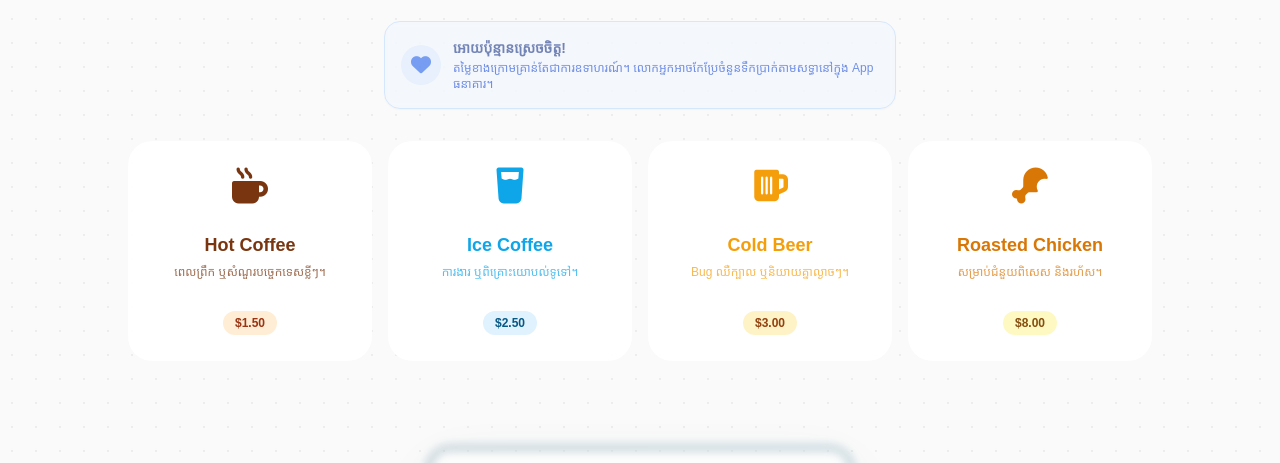
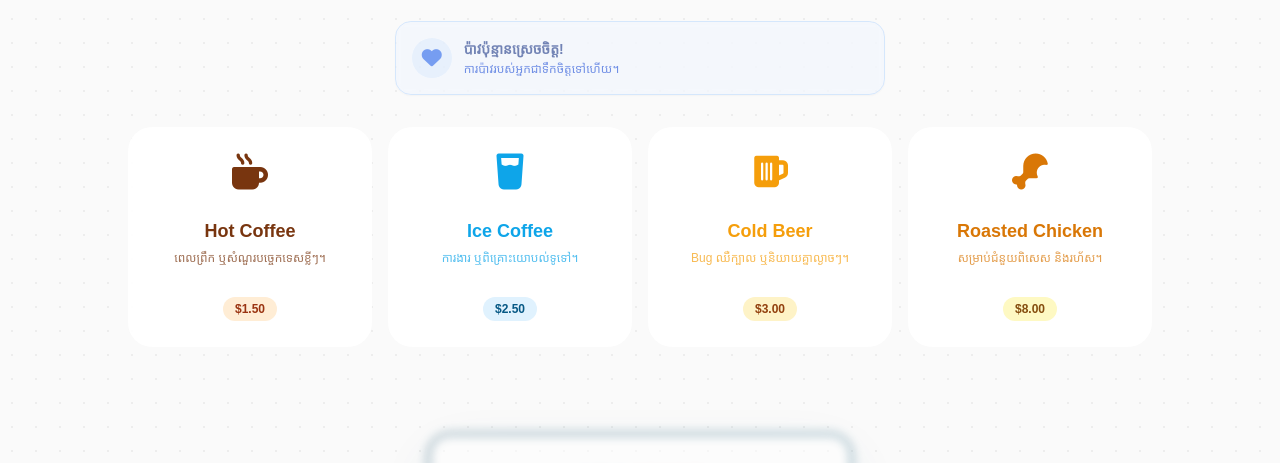
Before and after one commit to sophatchy/Sophat-Coffee, a plain HTML site: page index.html in a window 1280 px wide. Shown: the part 257-720 px from the top of the page. Drawn offline with nearby package versions, Linux system fonts and the light colour scheme; a web font is replaced by a local one.

Commit message:
Update index.html

```diff
--- a/index.html
+++ b/index.html
@@ -37,6 +37,7 @@
                     animation: {
                         'bounce-slow': 'bounce 3s infinite',
                         'float': 'float 3s ease-in-out infinite',
+                        'spin-slow': 'spin 12s linear infinite',
                         'pulse-slow': 'pulse 3s cubic-bezier(0.4, 0, 0.6, 1) infinite',
                     },
                     keyframes: {
@@ -57,6 +58,7 @@
             overflow-x: hidden;
         }
 
+        /* Modern Grid Background Pattern */
         .bg-grid-pattern {
             background-image: radial-gradient(rgba(0, 0, 0, 0.05) 1px, transparent 1px);
             background-size: 24px 24px;
@@ -72,7 +74,9 @@
             backdrop-filter: blur(10px);
             cursor: pointer;
         }
-        .treat-card:active { transform: scale(0.95); }
+        .treat-card:active {
+            transform: scale(0.95);
+        }
         .treat-card:hover {
             transform: translateY(-8px);
             box-shadow: 0 20px 25px -5px rgba(0, 0, 0, 0.1), 0 10px 10px -5px rgba(0, 0, 0, 0.04);
@@ -185,14 +189,14 @@
                 ជ្រើសរើសរបស់ដែលអ្នកចង់ប៉ាវខាងក្រោម បន្ទាប់មកប្រាប់ខ្ញុំពីបញ្ហារបស់អ្នក។
             </p>
 
-            <!-- NEW: DISCLAIMER BANNER -->
+            <!-- NEW: DISCLAIMER BANNER (Updated Text) -->
             <div class="bg-blue-50/80 backdrop-blur-sm border border-blue-200 rounded-2xl p-4 flex flex-col sm:flex-row items-center gap-3 max-w-lg mx-auto shadow-sm animate-pulse-slow">
                 <div class="w-10 h-10 rounded-full bg-blue-100 flex items-center justify-center text-blue-600 text-xl flex-shrink-0">
                     <i class="fa-solid fa-heart"></i>
                 </div>
                 <div class="text-center sm:text-left">
-                    <p class="text-sm font-bold text-blue-900">អោយប៉ុន្មានស្រេចចិត្ត!</p>
-                    <p class="text-xs text-blue-700 mt-0.5">តម្លៃខាងក្រោមគ្រាន់តែជាការឧទាហរណ៍។ លោកអ្នកអាចកែប្រែចំនួនទឹកប្រាក់តាមសទ្ធានៅក្នុង App ធនាគារ។</p>
+                    <p class="text-sm font-bold text-blue-900">ប៉ាវប៉ុន្មានស្រេចចិត្ត!</p>
+                    <p class="text-xs text-blue-700 mt-0.5">ការប៉ាវរបស់អ្នកជាទឹកចិត្តទៅហើយ។</p>
                 </div>
             </div>
         </header>
@@ -284,7 +288,7 @@
                                 <span class="font-mono font-bold tracking-widest text-base">000 111 343</span>
                                 <i class="fa-regular fa-copy opacity-60"></i>
                             </div>
-                            <!-- Added small text for flexibility -->
+                            <!-- Disclaimer small text -->
                             <p class="text-[10px] text-slate-400 mt-2">ចំនួនទឹកប្រាក់អាចកែប្រែបាន</p>
                         </div>
 
```
